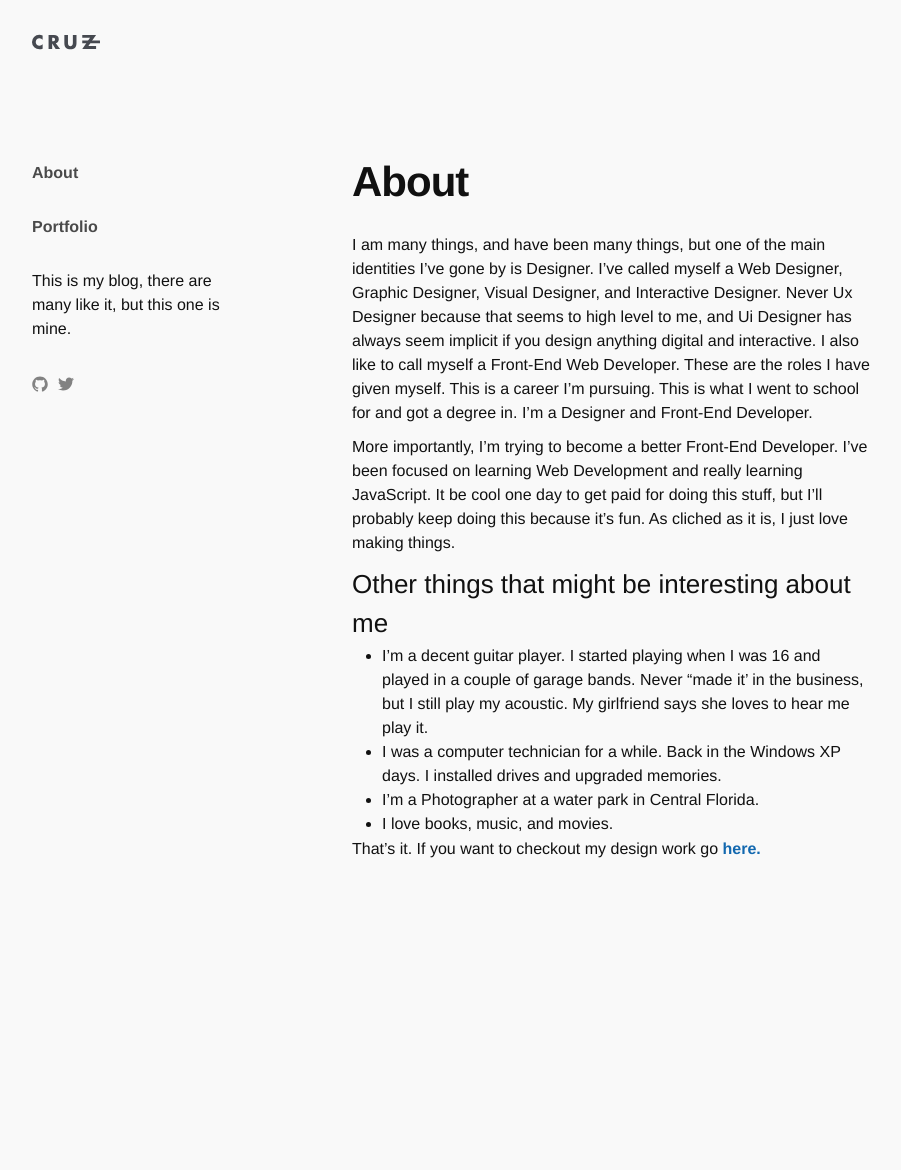
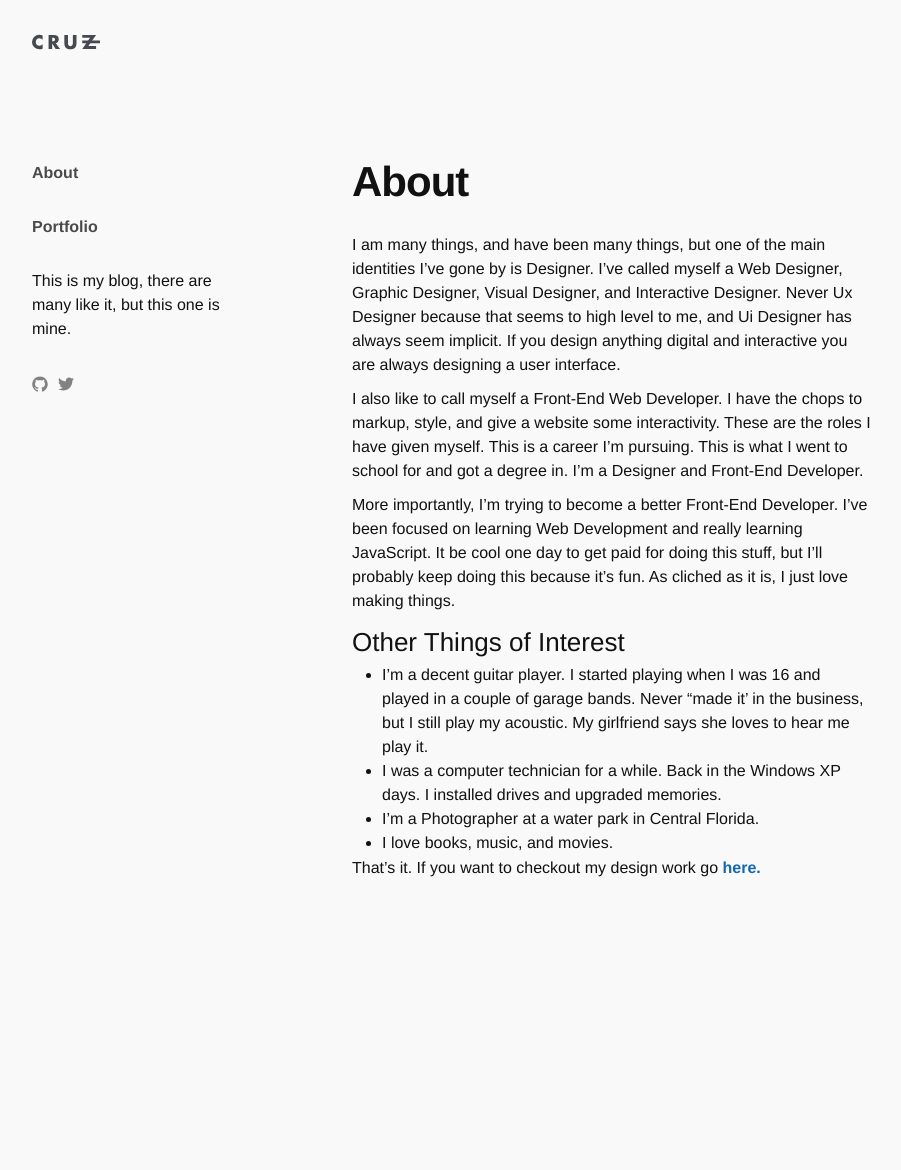
Before and after one commit to yarocruz/yarocruz.github.io, a Jekyll site: the page built from about.md, in a window 1280 px wide. Shown: the whole page, without its empty margins (138-1039 px from the left). Built offline with Jekyll 4.4.1, drawn with Linux system fonts in a browser that asks for light colours; some web fonts are replaced.

Commit message:
update about page

```diff
--- a/about.md
+++ b/about.md
@@ -4,11 +4,13 @@ title: About
 permalink: "/about/"
 ---
 
-I am many things, and have been many things, but one of the main identities I've gone by is Designer. I've called myself a Web Designer, Graphic Designer, Visual Designer, and Interactive Designer. Never Ux Designer because that seems to high level to me, and Ui Designer has always seem implicit if you design anything digital and interactive. I also like to call myself a Front-End Web Developer. These are the roles I have given myself. This is a career I'm pursuing. This is what I went to school for and got a degree in. I'm a Designer and Front-End Developer.
+I am many things, and have been many things, but one of the main identities I've gone by is Designer. I've called myself a Web Designer, Graphic Designer, Visual Designer, and Interactive Designer. Never Ux Designer because that seems to high level to me, and Ui Designer has always seem implicit. If you design anything digital and interactive you are always designing a user interface.
+
+I also like to call myself a Front-End Web Developer. I have the chops to markup, style, and give a website some interactivity. These are the roles I have given myself. This is a career I'm pursuing. This is what I went to school for and got a degree in. I'm a Designer and Front-End Developer.
 
 More importantly, I'm trying to become a better Front-End Developer. I've been focused on learning Web Development and really learning JavaScript. It be cool one day to get paid for doing this stuff, but I'll probably keep doing this because it's fun. As cliched as it is, I just love making things.
 
-### Other things that might be interesting about me
+### Other Things of Interest
 
 - I'm a decent guitar player. I started playing when I was 16 and played in a couple of garage bands. Never "made it' in the business, but I still play my acoustic. My girlfriend says she loves to hear me play it.
 - I was a computer technician for a while. Back in the Windows XP days. I installed drives and upgraded memories.
```
